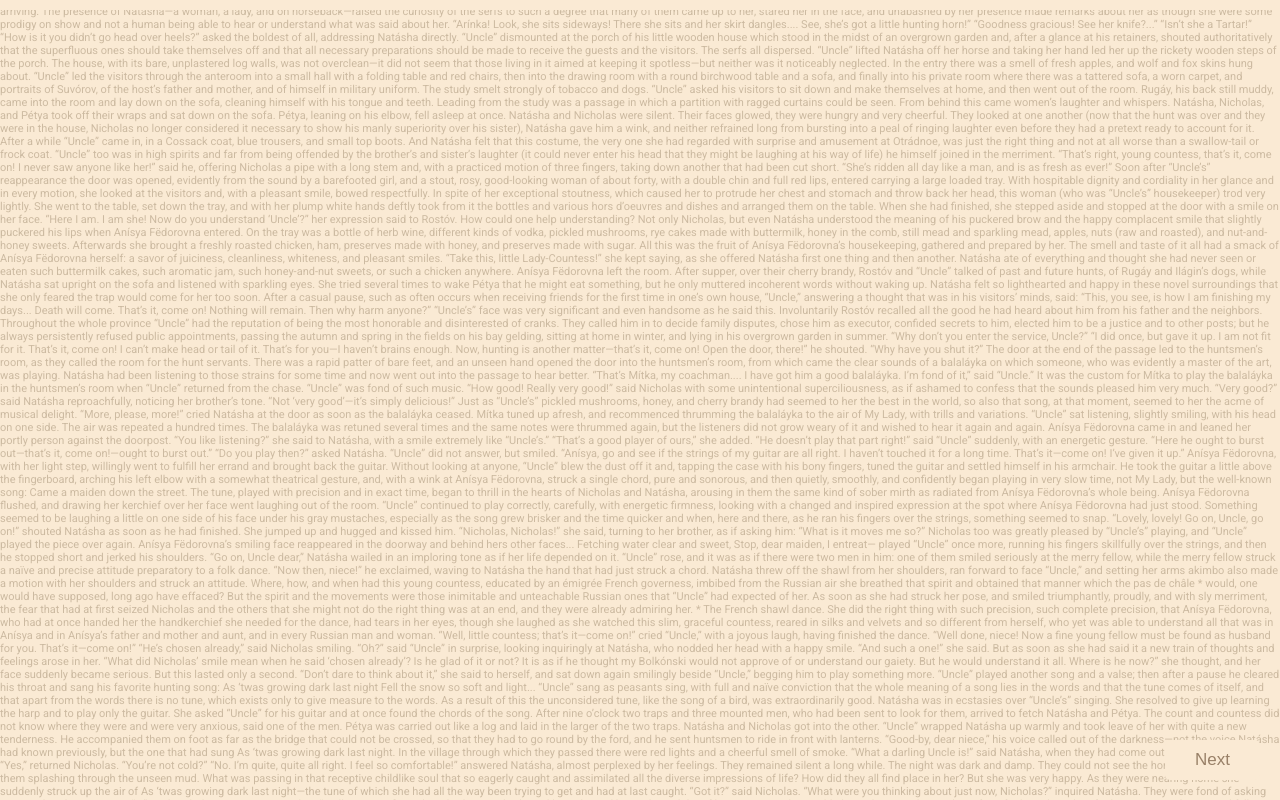
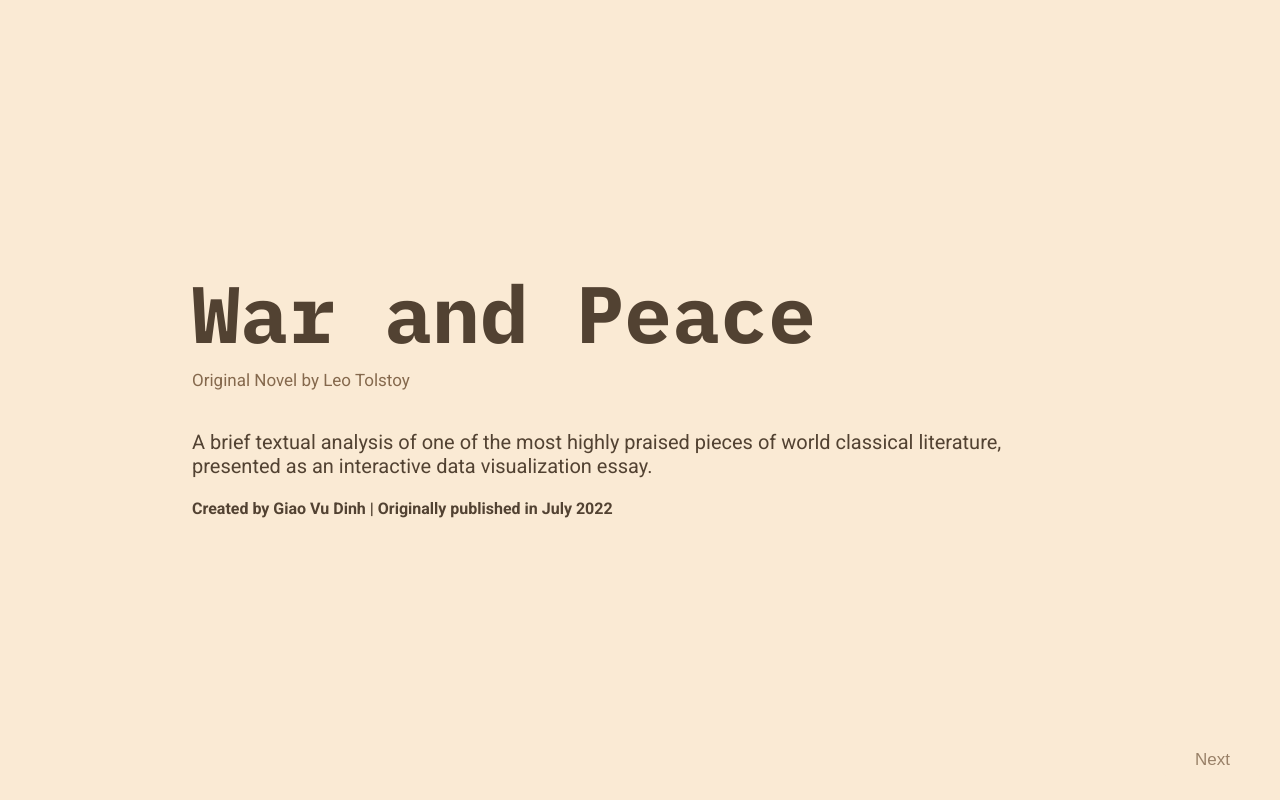
Before and after one commit to tvu20/war-and-peace, a React (Create React App) app: page / in a window 1280 px wide. Built offline with nearby package versions, Linux system fonts and the light colour scheme.

Commit message:
title fonts

```diff
--- a/public/index.html
+++ b/public/index.html
@@ -30,6 +30,10 @@
       href="https://fonts.googleapis.com/css2?family=Roboto:ital,wght@0,100;0,300;0,400;0,500;0,700;0,900;1,100;1,300;1,400;1,500;1,700;1,900&display=swap"
       rel="stylesheet"
     />
+    <link
+      href="https://fonts.googleapis.com/css2?family=IBM+Plex+Mono:ital,wght@0,600;0,700;1,600;1,700&family=Roboto:ital,wght@0,100;0,300;0,400;0,500;0,700;0,900;1,100;1,300;1,400;1,500;1,700;1,900&display=swap"
+      rel="stylesheet"
+    />
 
     <title>React App</title>
   </head>
--- a/src/pages/TitlePage.jsx
+++ b/src/pages/TitlePage.jsx
@@ -1,12 +1,23 @@
 import React from "react";
+
+import "../styles/title.css";
 
 import { ScrollingBackground } from "../components/ScrollingBackground";
 
 export const TitlePage = (props) => {
   return (
-    <div>
-      <ScrollingBackground />
-      {/* <h1>War and Peace</h1> */}
+    <div className="page-container fade-in">
+      {/* <ScrollingBackground /> */}
+      <div className="title-container">
+        <h1>War and Peace</h1>
+        <h2>Original Novel by Leo Tolstoy</h2>
+        <p>
+          A brief textual analysis of one of the most highly praised pieces of
+          world classical literature, presented as an interactive data
+          visualization essay.
+        </p>
+        <h4>Created by Giao Vu Dinh | Originally published in July 2022</h4>
+      </div>
     </div>
   );
 };
--- a/src/styles/main.css
+++ b/src/styles/main.css
@@ -52,12 +52,14 @@ body {
   position: absolute;
   top: 0;
   height: 100vh;
-  width: 100vw;
+  /* width: 100%; */
   overflow: hidden;
+  margin: 0 10px;
 }
 
 .scroller p {
-  color: #ccbaa1;
+  color: #dbc9af;
+  text-align: justify;
   font-size: 11px;
   transition: margin 400s linear;
 }
--- /dev/null
+++ b/src/styles/title.css
@@ -0,0 +1,23 @@
+.title-container {
+  width: 70vw;
+  text-align: left;
+}
+
+.title-container h1 {
+  font-size: 5em;
+  margin: 0;
+  margin-bottom: 5px;
+  font-family: "IBM Plex Mono", monospace;
+}
+
+.title-container h2 {
+  font-size: 17px;
+  font-weight: 400;
+  margin: 0;
+  margin-bottom: 40px;
+  color: #85694d;
+}
+
+.title-container p {
+  font-size: 20px;
+}
```
